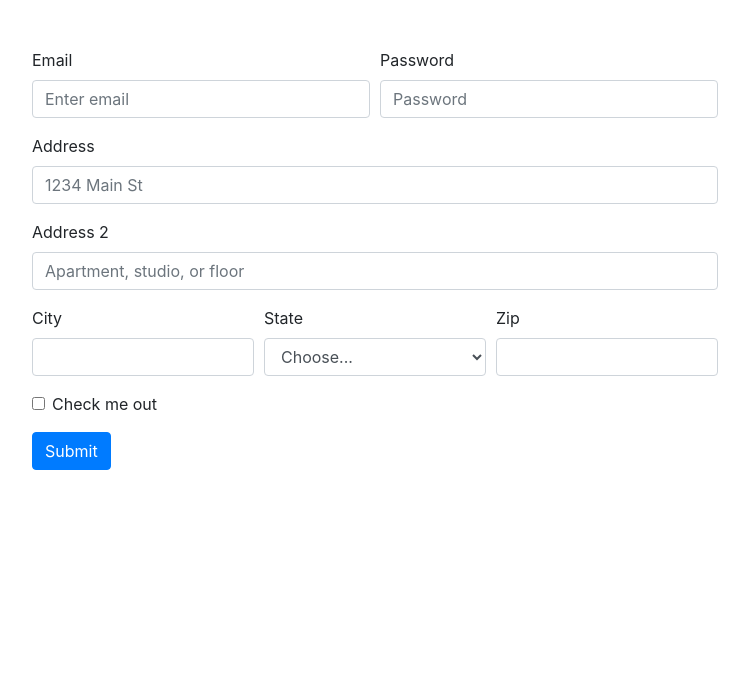
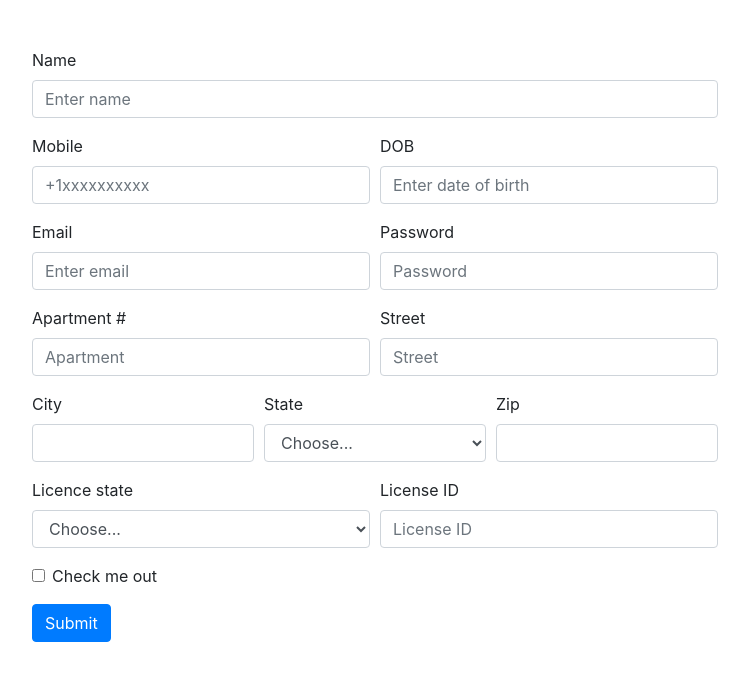
Before and after one commit to terrybelinda/Zipcar-Prototype, a React (Create React App) app in the folder frontend/: page /signup in a window 1280 px wide. Shown: the top 680 px of the page, without its empty margins (243-992 px from the left). Built offline with nearby package versions, Linux system fonts and the light colour scheme.

Commit message:
Changes to field names

```diff
--- a/frontend/src/components/signUp/signUp.js
+++ b/frontend/src/components/signUp/signUp.js
@@ -8,6 +8,23 @@ class SignUp extends Component {
     return (
       <Container className="m-5 d-flex justify-content-center">
         <Form>
+          <Form.Group controlId="formGridName">
+            <Form.Label>Name</Form.Label>
+            <Form.Control type="name" placeholder="Enter name" />
+          </Form.Group>
+
+          <Form.Row>
+            <Form.Group as={Col} controlId="formGridMobile">
+              <Form.Label>Mobile</Form.Label>
+              <Form.Control placeholder="+1xxxxxxxxxx" />
+            </Form.Group>
+
+            <Form.Group as={Col} controlId="formGridDOB">
+              <Form.Label>DOB</Form.Label>
+              <Form.Control placeholder="Enter date of birth" />
+            </Form.Group>
+          </Form.Row>
+
           <Form.Row>
             <Form.Group as={Col} controlId="formGridEmail">
               <Form.Label>Email</Form.Label>
@@ -20,15 +37,17 @@ class SignUp extends Component {
             </Form.Group>
           </Form.Row>
 
-          <Form.Group controlId="formGridAddress1">
-            <Form.Label>Address</Form.Label>
-            <Form.Control placeholder="1234 Main St" />
-          </Form.Group>
+          <Form.Row>
+            <Form.Group as={Col} controlId="formGridApartment">
+              <Form.Label>Apartment #</Form.Label>
+              <Form.Control placeholder="Apartment" />
+            </Form.Group>
 
-          <Form.Group controlId="formGridAddress2">
-            <Form.Label>Address 2</Form.Label>
-            <Form.Control placeholder="Apartment, studio, or floor" />
-          </Form.Group>
+            <Form.Group as={Col} controlId="formGridStreet">
+              <Form.Label>Street</Form.Label>
+              <Form.Control placeholder="Street" />
+            </Form.Group>
+          </Form.Row>
 
           <Form.Row>
             <Form.Group as={Col} controlId="formGridCity">
@@ -50,6 +69,21 @@ class SignUp extends Component {
             </Form.Group>
           </Form.Row>
 
+          <Form.Row>
+            <Form.Group as={Col} controlId="formGridLicenseState">
+              <Form.Label>Licence state</Form.Label>
+              <Form.Control as="select" value="Choose...">
+                <option>Choose...</option>
+                <option>...</option>
+              </Form.Control>
+            </Form.Group>
+
+            <Form.Group as={Col} controlId="formGridLicenseId">
+              <Form.Label>License ID</Form.Label>
+              <Form.Control placeholder="License ID" />
+            </Form.Group>
+          </Form.Row>
+
           <Form.Group id="formGridCheckbox">
             <Form.Check type="checkbox" label="Check me out" />
           </Form.Group>
```
